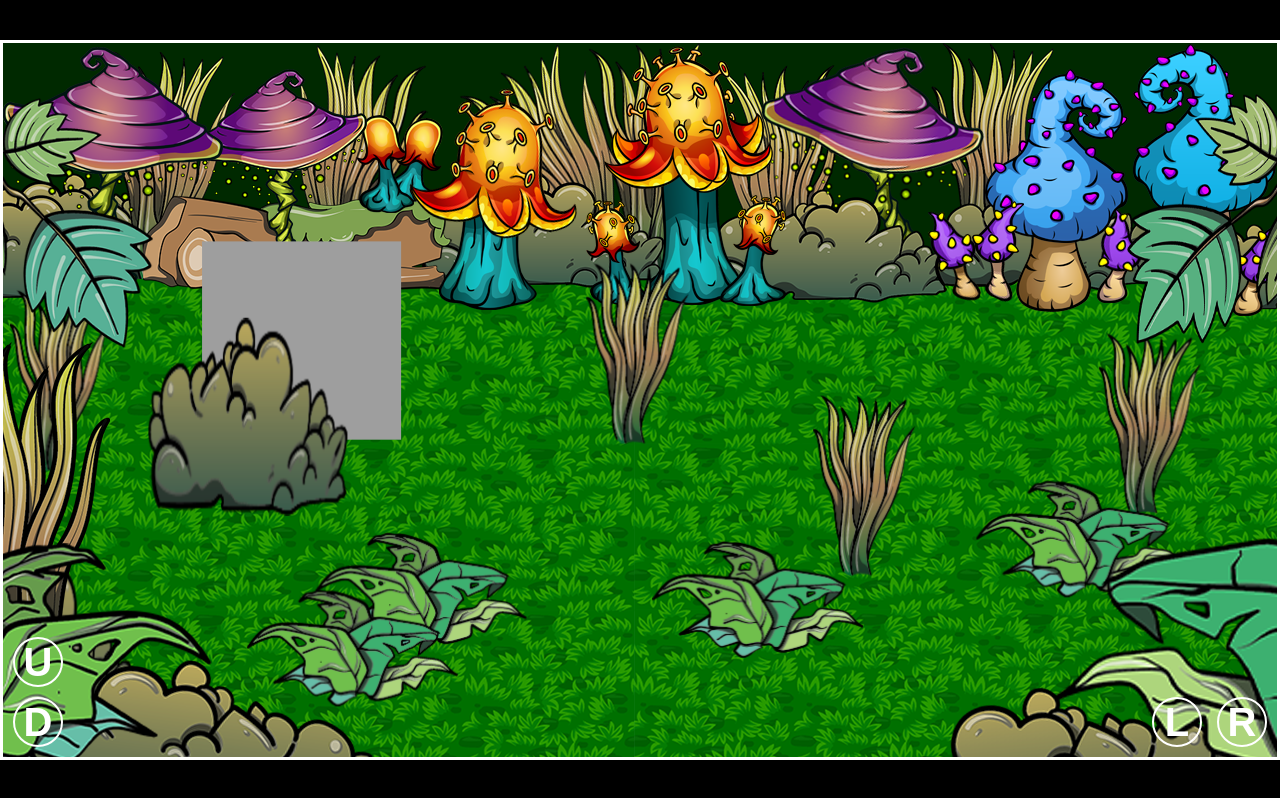
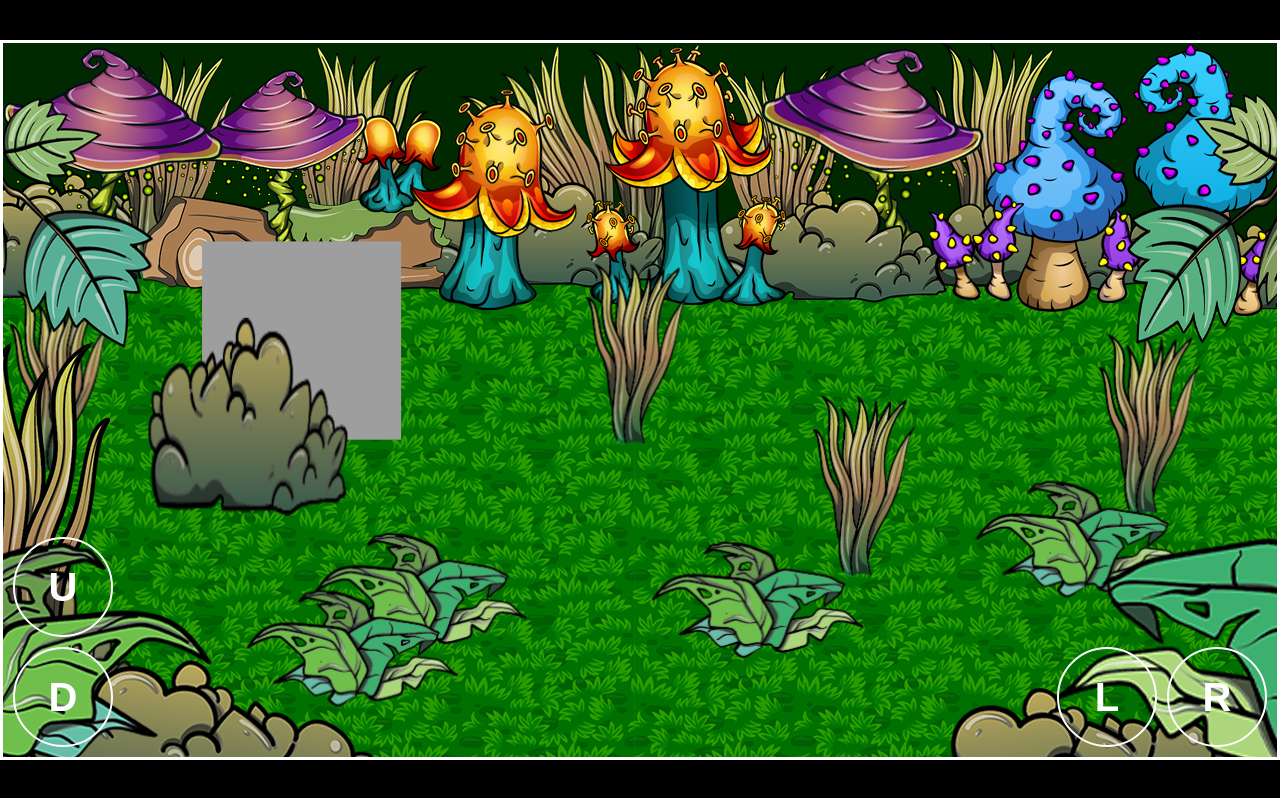
Before and after one commit to ronaldpannel/Owl-Bear-for-Mobile-3D-effect-on-2D-Canvas, a plain HTML site: page index.html in a window 1280 px wide. Drawn offline with Linux system fonts and the light colour scheme.

Commit message:
Add files via upload

```diff
--- a/styles.css
+++ b/styles.css
@@ -84,15 +84,15 @@ canvas:hover ~ .leavesRight {
 .upBtn {
   background-color: transparent;
   position: absolute;
-  bottom: 70px;
+  bottom: 120px;
   left: 10px;
   border: solid white 2px;
   border-radius: 50%;
   font-size: 40px;
   font-weight: bolder;
   color: white;
-  width: 50px;
-  height: 50px;
+  width: 100px;
+  height: 100px;
   z-index: 10;
 }
 .downBtn {
@@ -105,22 +105,22 @@ canvas:hover ~ .leavesRight {
   font-size: 40px;
   font-weight: bolder;
   color: white;
-  width: 50px;
-  height: 50px;
+  width: 100px;
+  height: 100px;
   z-index: 10;
 }
 .leftBtn {
   background-color: transparent;
   position: absolute;
   bottom: 10px;
-  right: 75px;
+  right: 120px;
   border: solid white 2px;
   border-radius: 50%;
   font-size: 40px;
   font-weight: bolder;
   color: white;
-  width: 50px;
-  height: 50px;
+  width: 100px;
+  height: 100px;
   z-index: 10;
 }
 .rightBtn {
@@ -133,7 +133,7 @@ canvas:hover ~ .leavesRight {
   font-size: 40px;
   font-weight: bolder;
   color: white;
-  width: 50px;
-  height: 50px;
+  width: 100px;
+  height: 100px;
   z-index: 10;
 }
```
